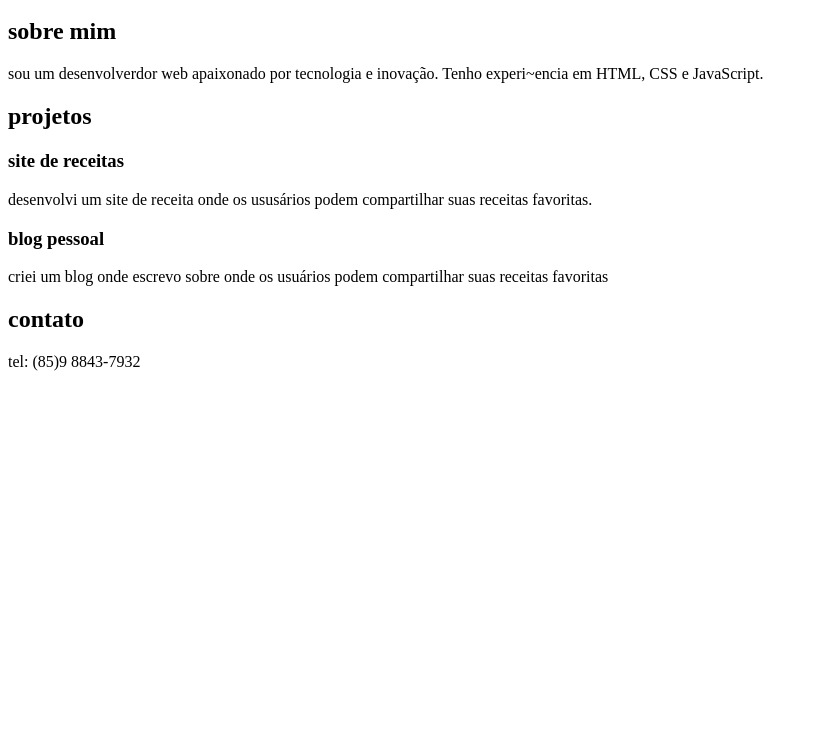
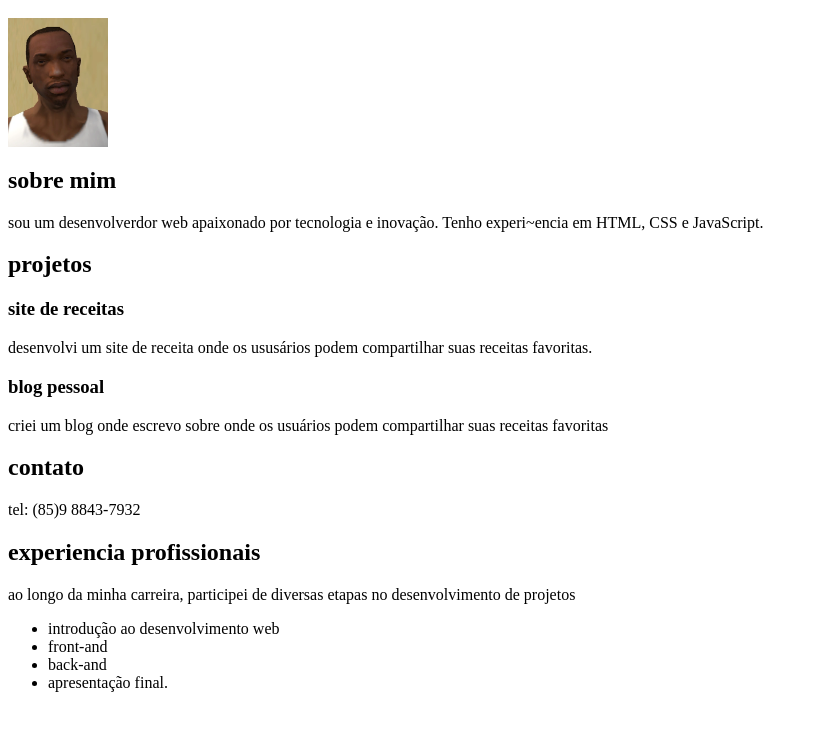
Before and after one commit to Jeff467-pixel/portf-lio, a plain HTML site: page index.html in a window 1280 px wide. Shown: the part 48-778 px from the top of the page, without its empty margins (0-818 px from the left). Drawn offline with Linux system fonts and the light colour scheme; a script that the page names is missing.

Commit message:
atualização lista e foto

```diff
--- a/index.html
+++ b/index.html
@@ -1,5 +1,6 @@
 <DOCTYPE html>
   <html lang="pt-br">
+
   <head>
     <meta charset="UTF-8">
     <meta name="viewport" contest="with=device-with, initial-scale=1.0">
@@ -7,10 +8,13 @@
     <link rel="stylesheet" hret="styles.css">
     <script src="script.js"></script>
   </head>
+
   <body>
     <h1>Portfólio de jefferson silva</h1>
+    <img src="imagens/CJ-GTASA.webp" alt="jefferson" width="100">
     <h2>sobre mim</h2>
-        <p> sou um desenvolverdor web apaixonado por tecnologia e inovação. Tenho experi~encia em HTML, CSS e JavaScript.</p>
+    <p> sou um desenvolverdor web apaixonado por tecnologia e inovação. Tenho experi~encia em HTML, CSS e JavaScript.
+    </p>
     <h2>projetos</h2>
     <h3>site de receitas</h3>
     <p>desenvolvi um site de receita onde os ususários podem compartilhar suas receitas favoritas.</p>
@@ -18,6 +22,11 @@
     <p>criei um blog onde escrevo sobre onde os usuários podem compartilhar suas receitas favoritas</p>
     <h2>contato</h2>
     <p> tel: (85)9 8843-7932</p>
+    <h2>experiencia profissionais</h2>
+    <P> ao longo da minha carreira, participei de diversas etapas no desenvolvimento de projetos</P>
+    <ul><li>introdução ao desenvolvimento web</li><li>front-and</li><li>back-and</li><li>apresentação final.</li></ul>
+
 
   </body>
+
   </html>
```
Lines whose indentation alone changed are shown as unchanged.
